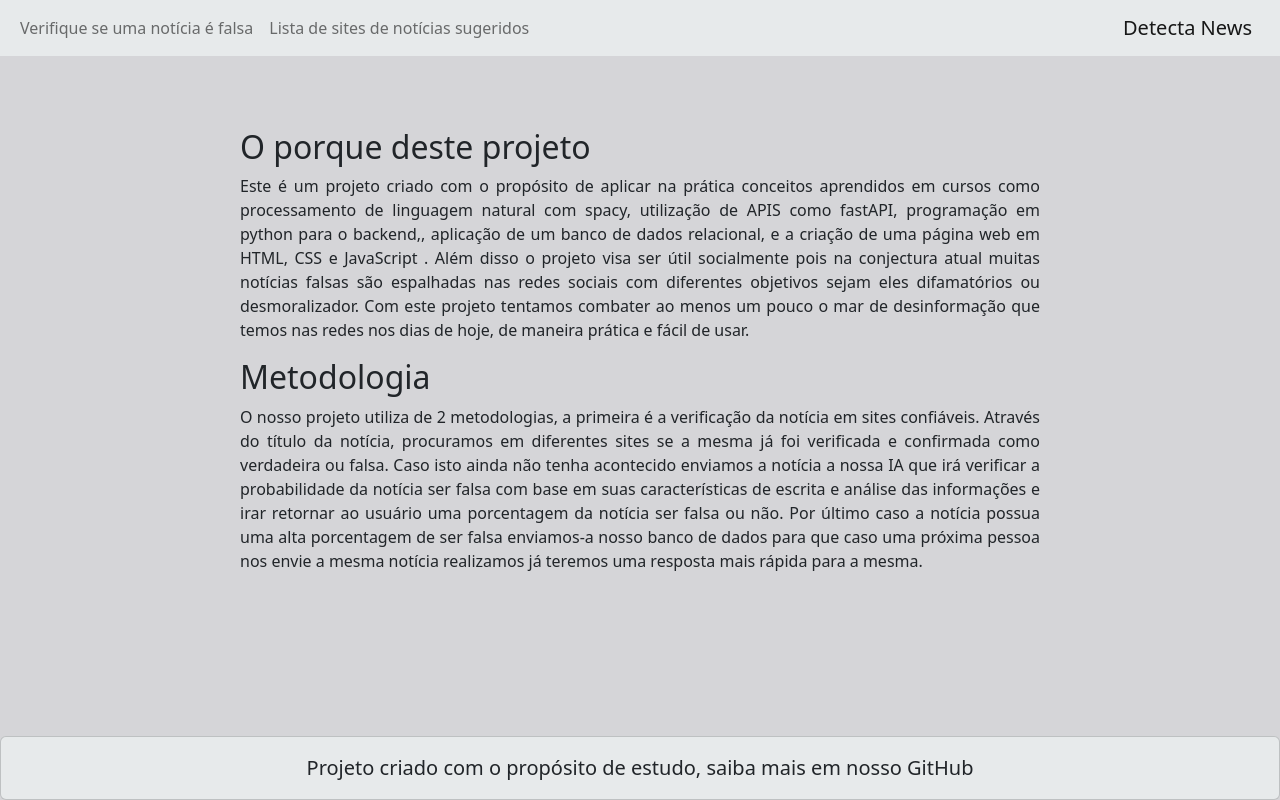
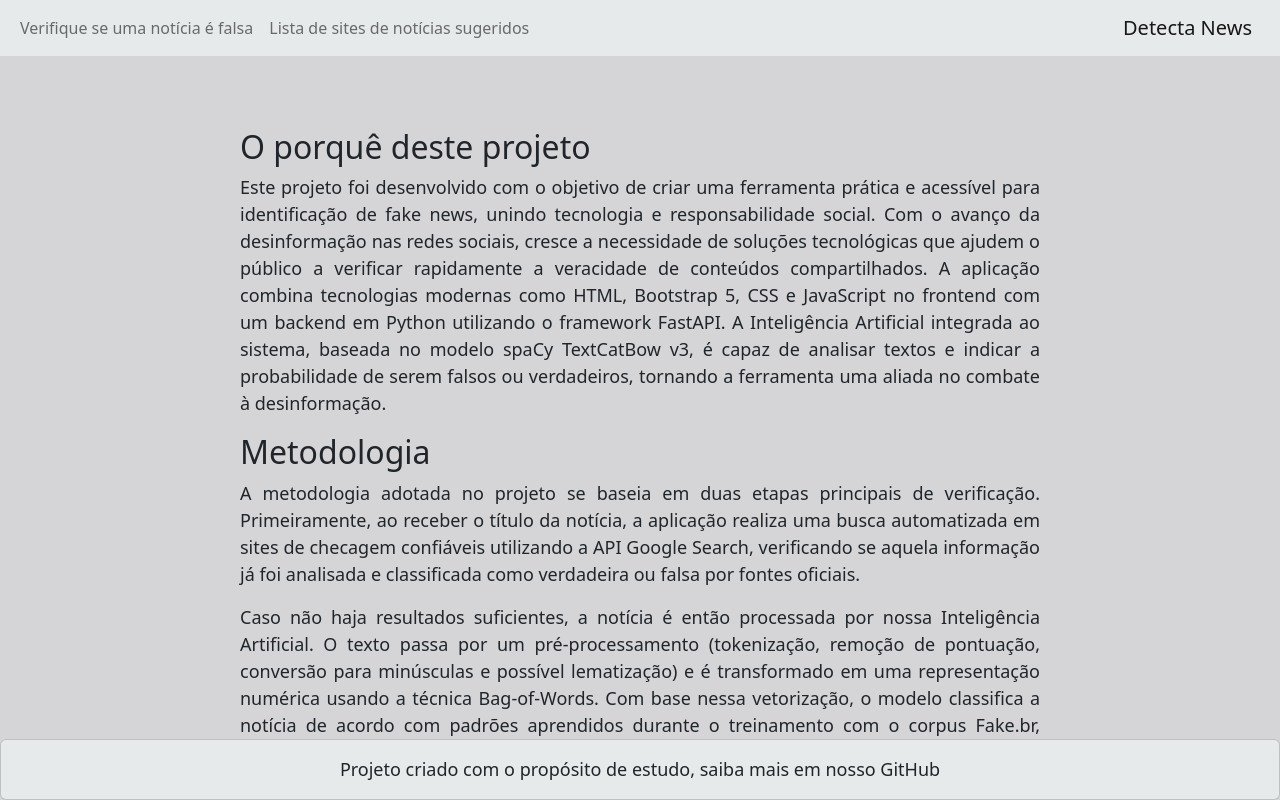
Before and after one commit to Vitinh-o/Detecta_news, a plain HTML site: page frontEnd/outraspaginas/sobreNos.html in a window 1280 px wide. Drawn offline with nearby package versions, Linux system fonts and the light colour scheme; files whose address does not match are found by name.

Commit message:
Modificado os textos das páginas sobre nós e lista de sites sugeridos. (Foi melhorado os textos corrigindo pontuações e escrita.) Além disso foi aumentado a fonte e aplicado o bold de todos os páragrafos das páginas para torna-los mais legíveis

```diff
--- a/frontEnd/outraspaginas/sobreNos.html
+++ b/frontEnd/outraspaginas/sobreNos.html
@@ -57,29 +57,36 @@
 
 <section class="sobreNos">
 
-            <h2 class="titulos_sobre_nos">O porque deste projeto</h2>
+    <h2 class="titulos_sobre_nos">O porquê deste projeto</h2>
 
     <p>
-                Este é um projeto criado com o propósito de aplicar na prática conceitos aprendidos em cursos como processamento de
-                linguagem natural com spacy, utilização de APIS como fastAPI, programação em python para o backend,, aplicação de um banco
-                de dados relacional, e a criação de uma página web em HTML, CSS e JavaScript .
-                Além disso o projeto visa ser útil socialmente pois na conjectura atual muitas notícias falsas são espalhadas nas redes sociais
-                com diferentes objetivos sejam eles difamatórios ou desmoralizador. Com este projeto tentamos combater ao menos um pouco
-                o mar de desinformação que temos nas redes nos dias de hoje, de maneira prática e fácil de usar.
+        Este projeto foi desenvolvido com o objetivo de criar uma ferramenta prática e acessível para identificação de fake news,
+        unindo tecnologia e responsabilidade social. Com o avanço da desinformação nas redes sociais, cresce a necessidade de
+        soluções tecnológicas que ajudem o público a verificar rapidamente a veracidade de conteúdos compartilhados.
+        A aplicação combina tecnologias modernas como HTML, Bootstrap 5, CSS e JavaScript no frontend com um backend em Python
+        utilizando o framework FastAPI. A Inteligência Artificial integrada ao sistema, baseada no modelo spaCy TextCatBow v3,
+        é capaz de analisar textos e indicar a probabilidade de serem falsos ou verdadeiros, tornando a ferramenta uma aliada no
+        combate à desinformação.
     </p>
 
     <h2 class="titulos_sobre_nos">Metodologia</h2>
 
-            <p>O nosso projeto utiliza de 2 metodologias, a primeira é a verificação da notícia em sites confiáveis. Através do
-                título da notícia, procuramos em diferentes sites se a mesma já foi verificada e confirmada como verdadeira ou falsa.
-                Caso isto ainda não tenha acontecido enviamos a notícia a nossa IA que irá verificar a probabilidade da notícia ser falsa
-                com base em suas características de escrita e análise das informações e irar retornar ao usuário uma porcentagem da notícia
-                ser falsa ou não.
-                Por último caso a notícia possua uma alta porcentagem de ser falsa enviamos-a nosso banco de dados para que caso uma próxima
-                pessoa nos envie a mesma notícia realizamos já teremos uma resposta mais rápida para a mesma.
+    <p>
+        A metodologia adotada no projeto se baseia em duas etapas principais de verificação. Primeiramente, ao receber o título da
+        notícia, a aplicação realiza uma busca automatizada em sites de checagem confiáveis utilizando a API Google Search,
+        verificando se aquela informação já foi analisada e classificada como verdadeira ou falsa por fontes oficiais.
     </p>
 
+    <p>
+        Caso não haja resultados suficientes, a notícia é então processada por nossa Inteligência Artificial. O texto passa por um
+        pré-processamento (tokenização, remoção de pontuação, conversão para minúsculas e possível lematização) e é transformado
+        em uma representação numérica usando a técnica Bag-of-Words. Com base nessa vetorização, o modelo classifica a notícia de
+        acordo com padrões aprendidos durante o treinamento com o corpus Fake.br, indicando a probabilidade de ela ser falsa.
+    </p>
+
+
 </section>
+
 
 
         <footer class="card text-center fixed-bottom" style="background-color: #e7eaeb;">
--- a/frontEnd/style.css
+++ b/frontEnd/style.css
@@ -1,3 +1,10 @@
+/* CSS todas as páginas */
+p {
+    font-size: 18px;
+    font-weight: 500;
+}
+
+
 /* CSS da página principal */
 
 .tamanho_form{height: 300px;}
```
Also changed, not shown: frontEnd/outraspaginas/listaDeSitesDeChecagemSugeridos.html (+11 -19 lines), 1 other file. Lines whose indentation alone changed are shown as unchanged.
